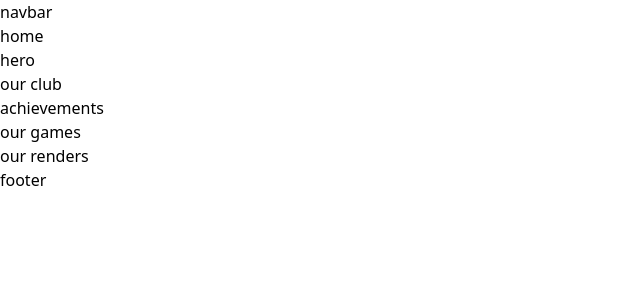
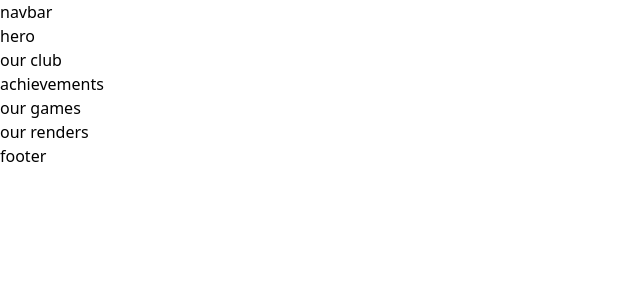
Before and after one commit to KaraleTanmay/gdu-website, a React (Create React App) app: page / in a window 1280 px wide. Shown: the top 300 px of the page, without its empty margins (0-640 px from the left). Built offline with nearby package versions, Linux system fonts and the light colour scheme; the HTML template or start-up script is replaced by a standard one.

Commit message:
Update Home.jsx

```diff
--- a/src/Components/home/Home.jsx
+++ b/src/Components/home/Home.jsx
@@ -8,7 +8,6 @@ import OurRenders from './components/our renders/OurRenders'
 export default function Home() {
     return (
         <div>
-            home
             <Hero />
             <OurClub />
             <Achievements />
```
